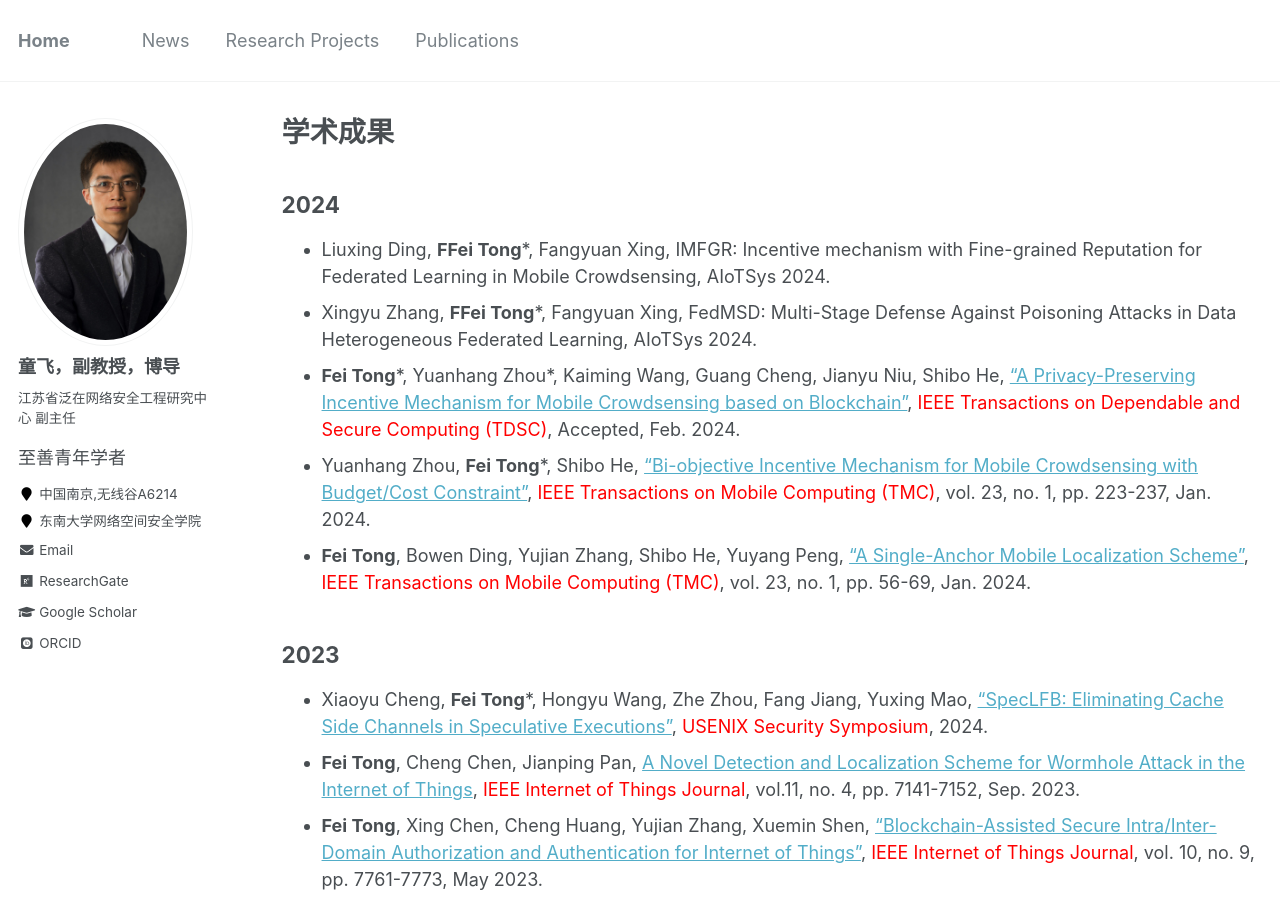
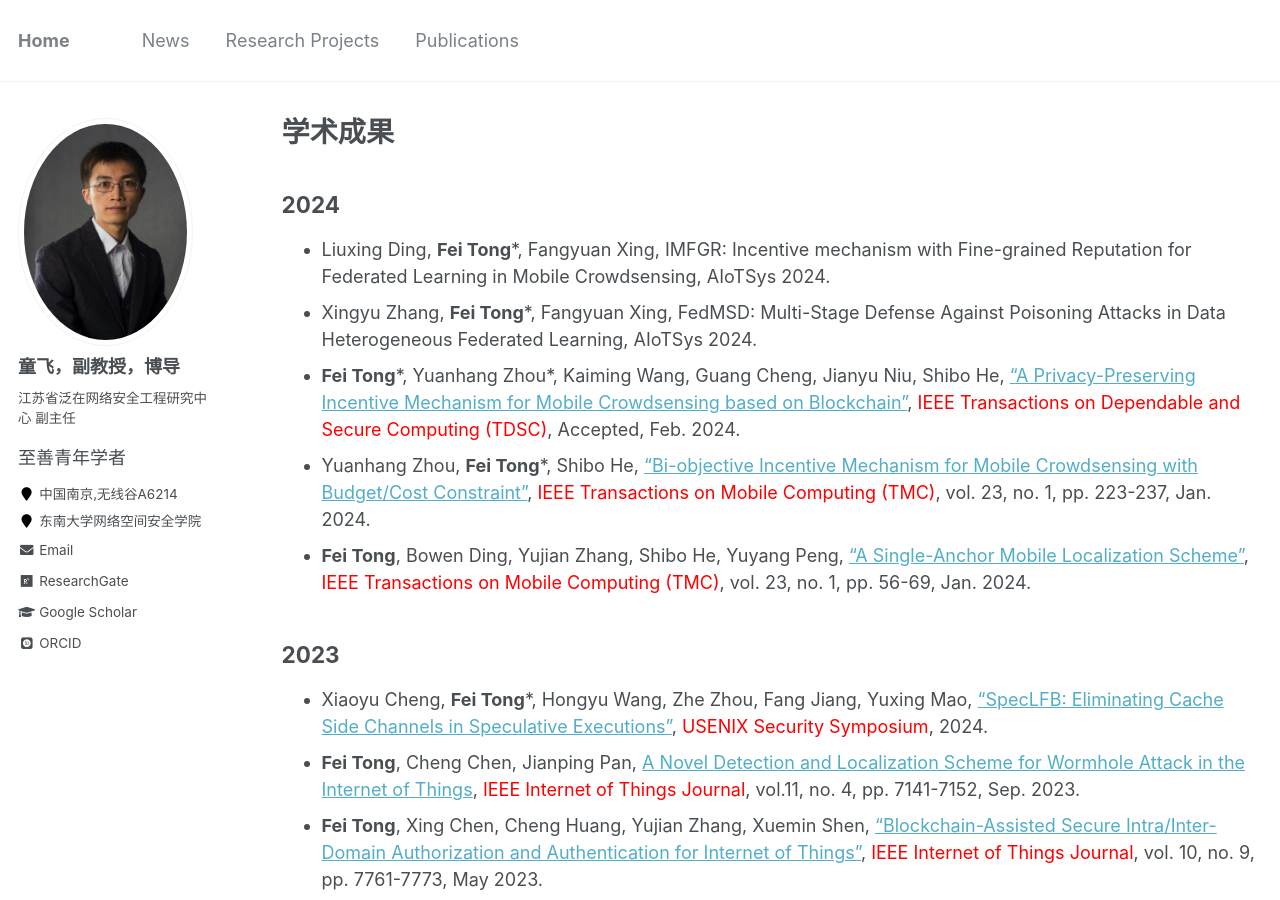
Before and after one commit to fei-tong/fei-tong.github.io, a Jekyll site: the page built from _pages/publications.md, in a window 1280 px wide and 900 px high. Built offline with Jekyll 4.4.1, drawn with Linux system fonts in a browser that asks for light colours; some web fonts are replaced.

Commit message:
Update publications.md

```diff
--- a/_pages/publications.md
+++ b/_pages/publications.md
@@ -12,8 +12,8 @@ author_profile: true
 
 ## 2024
 
-- Liuxing Ding, **FFei Tong***, Fangyuan Xing, IMFGR: Incentive mechanism with Fine-grained Reputation for Federated Learning in Mobile Crowdsensing, AIoTSys 2024.
-- Xingyu Zhang, **FFei Tong***, Fangyuan Xing, FedMSD: Multi-Stage Defense Against Poisoning Attacks in Data Heterogeneous Federated Learning, AIoTSys 2024.
+- Liuxing Ding, **Fei Tong***, Fangyuan Xing, IMFGR: Incentive mechanism with Fine-grained Reputation for Federated Learning in Mobile Crowdsensing, AIoTSys 2024.
+- Xingyu Zhang, **Fei Tong***, Fangyuan Xing, FedMSD: Multi-Stage Defense Against Poisoning Attacks in Data Heterogeneous Federated Learning, AIoTSys 2024.
 - **Fei Tong***, Yuanhang Zhou\*, Kaiming Wang, Guang Cheng, Jianyu Niu, Shibo He, ["A Privacy-Preserving Incentive Mechanism for Mobile Crowdsensing based on Blockchain"](https://ieeexplore.ieee.org/document/10443590), <font color="red">IEEE Transactions on Dependable and Secure Computing (TDSC)</font>, Accepted, Feb. 2024.
 - Yuanhang Zhou, **Fei Tong***, Shibo He, ["Bi-objective Incentive Mechanism for Mobile Crowdsensing with Budget/Cost Constraint"](https://ieeexplore.ieee.org/document/9992184/), <font color="red">IEEE Transactions on Mobile Computing (TMC)</font>, vol. 23, no. 1, pp. 223-237, Jan. 2024.
 - **Fei Tong**, Bowen Ding, Yujian Zhang, Shibo He, Yuyang Peng, ["A Single-Anchor Mobile Localization Scheme"](https://ieeexplore.ieee.org/document/9950331), <font color="red">IEEE Transactions on Mobile Computing (TMC)</font>, vol. 23, no. 1, pp. 56-69, Jan. 2024.
```
